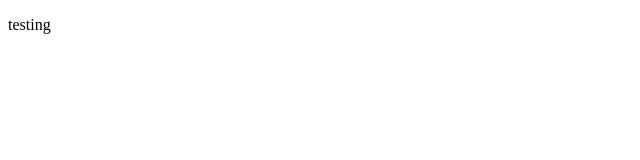
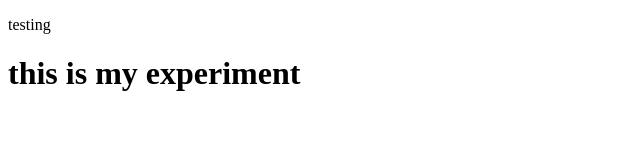
Before and after one commit to batoSae/practice-git, a plain HTML site: page index.html in a window 1280 px wide. Shown: the whole page, without its empty margins (0-640 px from the left). Drawn offline with Linux system fonts and the light colour scheme.

Commit message:
added h1

```diff
--- a/index.html
+++ b/index.html
@@ -8,5 +8,6 @@
 </head>
 <body>
     <p>testing</p>
+    <h1>this is my experiment</h1>
 </body>
 </html>
```
